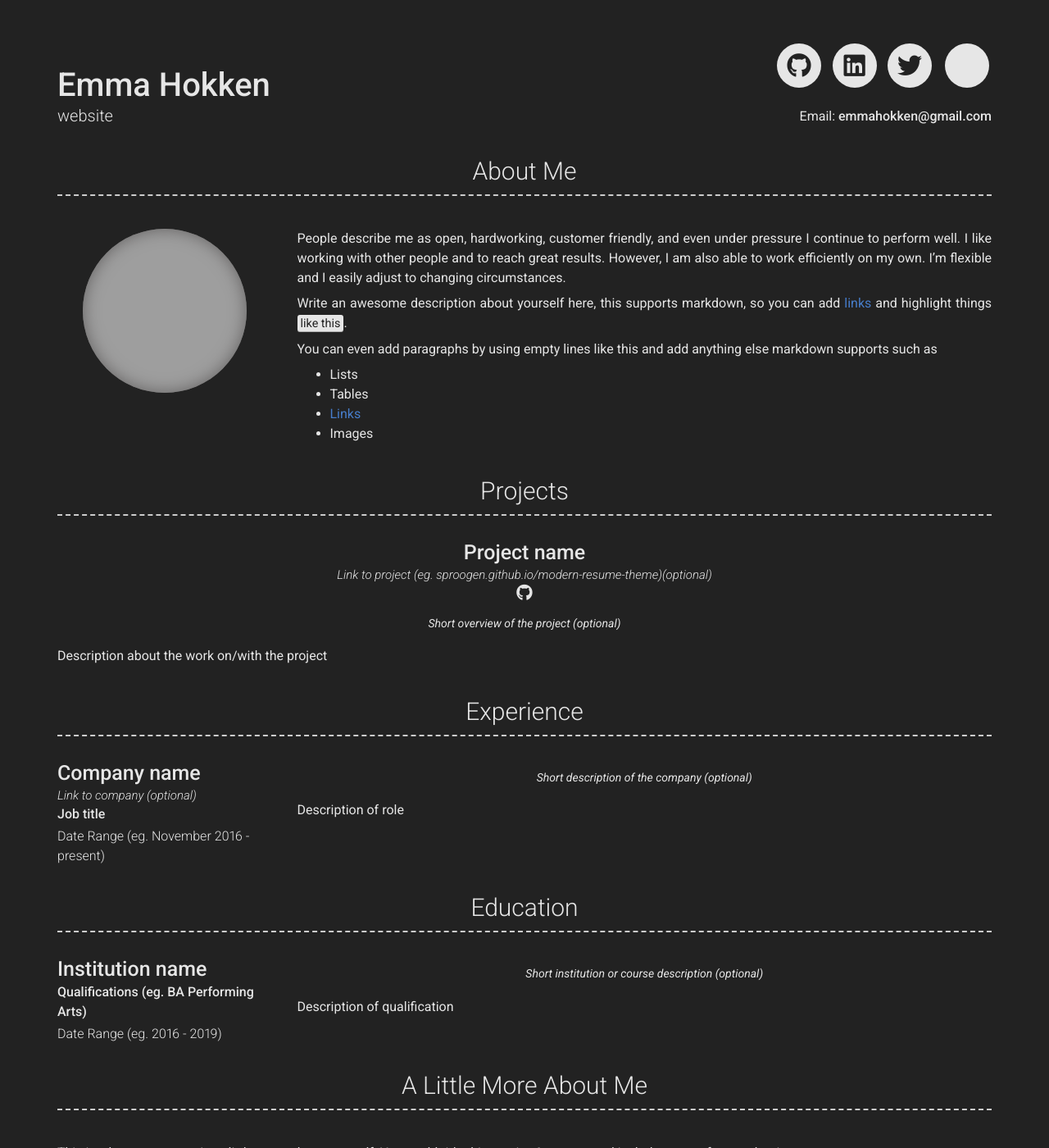
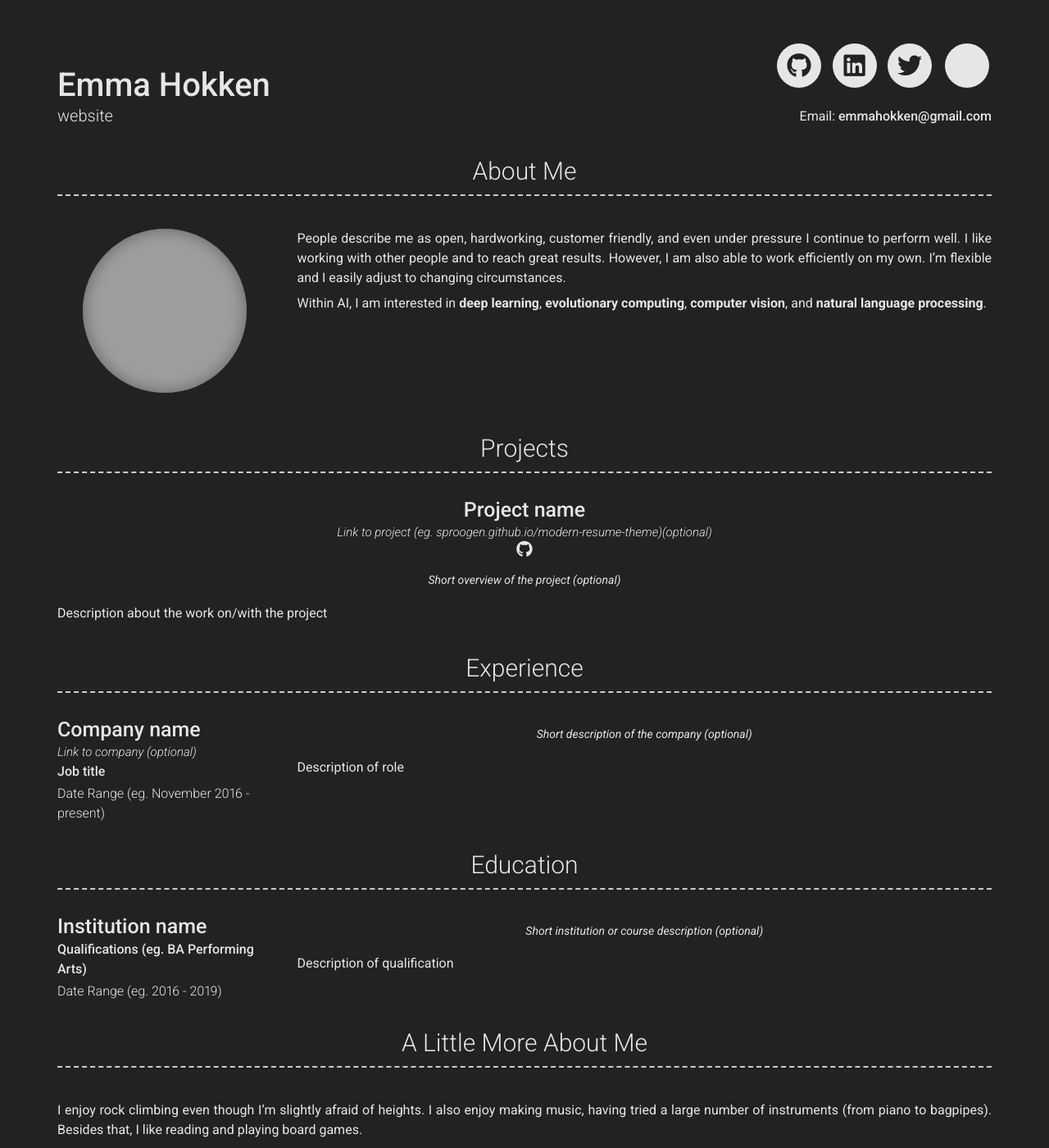
Before and after one commit to emmahokken/website, a Jekyll site: the page built from index.md, in a window 1280 px wide and 1400 px high. Shown: the whole window at 82% size. Built offline with Jekyll 4.4.1, drawn with Linux system fonts in a browser that asks for light colours; nearby versions of some CDN libraries; some of the changed text lies outside the part shown; grey boxes are pictures that could not be loaded.

Commit message:
update text

```diff
--- a/_config.yml
+++ b/_config.yml
@@ -50,13 +50,15 @@ about_content: | # this will include new lines to allow paragraphs
   I like working with other people and to reach great results. However, I am also able to work efficiently on my own.
   I’m flexible and I easily adjust to changing circumstances.
 
-  Write an awesome description about yourself here, this supports markdown, so you can add [links](http://foobar.com) and highlight things <mark>like this</mark>.
+  Within AI, I am interested in **deep learning**, **evolutionary computing**, **computer vision**, and **natural language processing**.
 
-  You can even add paragraphs by using empty lines like this and add anything else markdown supports such as
-    - Lists
-    - Tables
-    - <a href="google.com">Links</a>
-    - Images
+# Write an awesome description about yourself here, this supports markdown, so you can add [links](http://foobar.com) and highlight things <mark>like this</mark>.
+
+# You can even add paragraphs by using empty lines like this and add anything else markdown supports such as
+#   - Lists
+#   - Tables
+#   - <a href="google.com">Links</a>
+#   - Images
 
 # Projects Section
 # projects_title: Projects #(Use this to override about projects section title)
@@ -70,9 +72,12 @@ about_content: | # this will include new lines to allow paragraphs
 # More Section
 # more_title: A Little More About Me #(Use this to override about more section title)
 more_content: | # this will include new lines to allow paragraphs
-  This is where you can write a little more about yourself. You could title this section **Interests** and include some of your other interests.
+  I enjoy rock climbing even though I’m slightly afraid of heights.
+  I also enjoy making music, having tried a large number of instruments (from piano to bagpipes).
+  Besides that, I like reading and playing board games.
 
-  Or you could title it **Skills** and write a bit more about things that make you more desirable, like *leadership* or *teamwork*
+# This is where you can write a little more about yourself. You could title this section **Interests** and include some of your other interests.
+# Or you could title it **Skills** and write a bit more about things that make you more desirable, like *leadership* or *teamwork*
 
 # Footer
 footer_show_references: true
```
